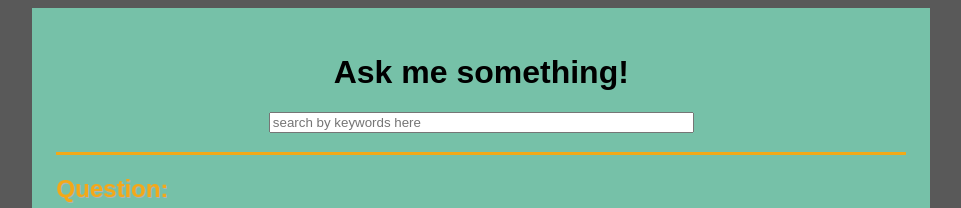
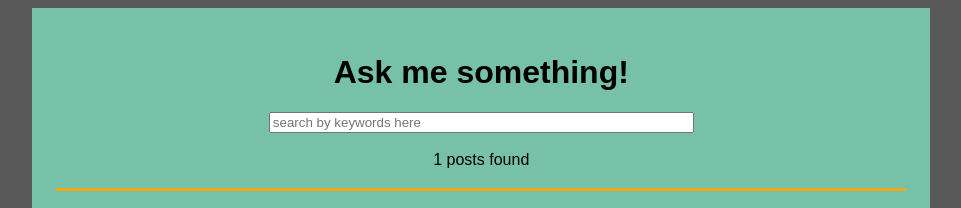
Before and after one commit to mishasaggi/hw-resource, a website: page client/index.html in a window 1280 px wide. Shown: the top 208 px of the page, without its empty margins (183-1144 px from the left). Drawn offline with nearby package versions, Linux system fonts and the light colour scheme; some packages are replaced by stand-ins of ours; no server answers.

Commit message:
Add posts found count.

```diff
--- a/client/app/home/home-controller.js
+++ b/client/app/home/home-controller.js
@@ -47,6 +47,7 @@ angular.module('app.home', [])
       .then(function(results){
         console.log('all results in search now: ', results.results);
 
+
       })
 
 
--- a/client/app/home/home.html
+++ b/client/app/home/home.html
@@ -1,20 +1,22 @@
 <div class='container'>
 
   <h1> Ask me something! </h1>
-  <div class='search-bar'>
+  <div class='search-bar' ng-model= 'posts'>
     <!-- <form class="search-form"> -->
       <!-- <input type='text' placeholder='' ng-model="searchText"> -->
       <input id="search" type="search" placeholder= "search by keywords here" ng-model="searchText" required>
       <!-- <button type='submit' ng-click='searchNow()'> Find topics </button> <br/> -->
 <!--       <span ng-show='userInputError' class='error'> I wish I could read minds...please provide atleast one word to search!</span> -->
     <!-- </form> -->
+    <br/> <br/>
+    <span>{{ filtered.length }} posts found</span>
 
   </div>
 
  <div class = 'results'>
   <h3> </h3>
   <div class='posts-all' ng-model='posts'>
-    <div class='post' ng-repeat='item in posts.items | filter:searchText'>
+    <div class='post' ng-repeat='item in filtered = (posts.items | filter:searchText)'>
         <div class='question'>
         <h2> Question: </h2>
           <span class= "ques"> {{ item.question }} </span>
```
